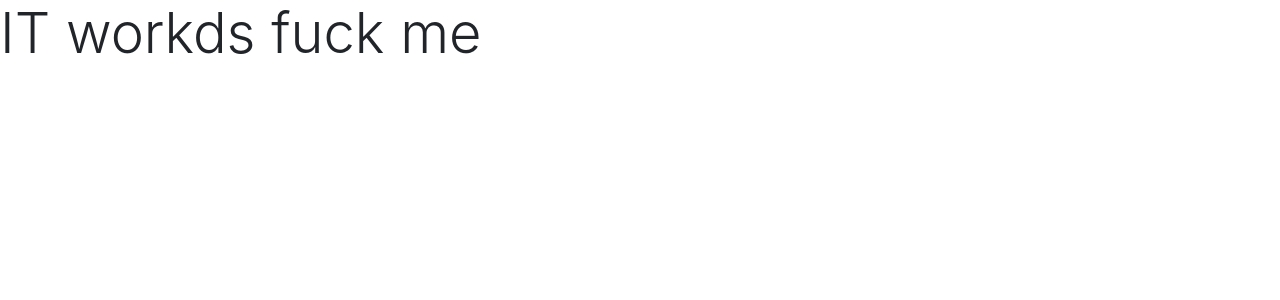
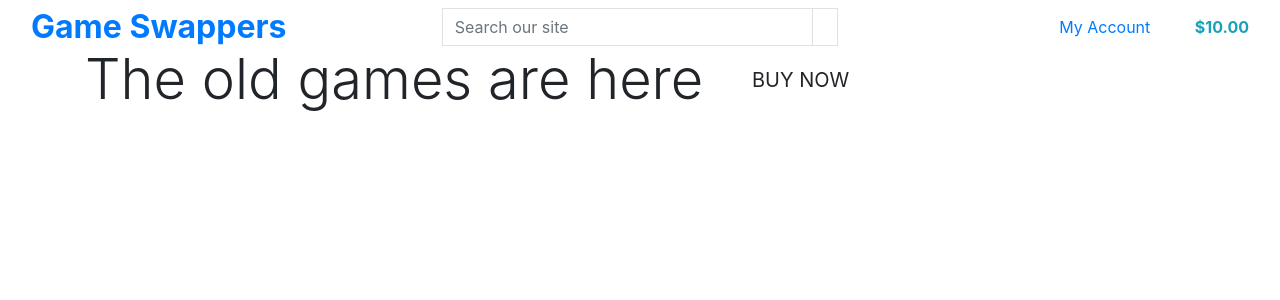
Before and after one commit to QuinnCunningham/game_swappers, a Django app: template home/templates/home/index.html in a window 1280 px wide. Shown: the top 300 px of the page. Run offline with Django 3.2, Linux system fonts and the light colour scheme; the template is opened without the code that fills it: most values are stand-ins (such as "Sample title", 1, 10 or a date in 2020); parts of the project's set-up code (start-up, migrations or seed data) failed here and were passed over; some libraries are stand-ins or nearby versions.

Commit message:
Addded stuff

```diff
--- a/game_swappers/settings.py
+++ b/game_swappers/settings.py
@@ -11,6 +11,7 @@
 """
 
 from pathlib import Path
+import os
 
 # Build paths inside the project like this: BASE_DIR / 'subdir'.
 BASE_DIR = Path(__file__).resolve().parent.parent
@@ -148,3 +149,7 @@
 # https://docs.djangoproject.com/en/3.1/howto/static-files/
 
 STATIC_URL = '/static/'
+STATICFILES_DIRS = (os.path.join(BASE_DIR, 'static'),)
+
+MEDIA_URL ='/media/'
+MEDIA_ROOT = os.path.join(BASE_DIR, 'media')
--- a/game_swappers/urls.py
+++ b/game_swappers/urls.py
@@ -15,9 +15,11 @@
 """
 from django.contrib import admin
 from django.urls import path , include
+from django.conf import settings
+from django.conf.urls.static import static
 
 urlpatterns = [
     path('admin/', admin.site.urls),
     path('accounts/', include('allauth.urls')),
     path('', include('home.urls')),
-]
+]+ static(settings.MEDIA_URL, document_root=settings.MEDIA_ROOT)
--- a/home/templates/home/index.html
+++ b/home/templates/home/index.html
@@ -1,8 +1,35 @@
 {% extends "base.html" %}
 {% load static %}
 
+{% block page_header %}
+    <div class="container header-container">
+        <div class="row">
+            <div class="col"></div>
+        </div>
+    </div>
+{% endblock %}
+
 {% block content %}
 
-<h1 class =" display-4 text-succes"> IT workds fuck me </h1>
+    <div class="container h-100">
+        <div class="row h-100">
+            <div class=" col-7 my-auto">
+
+            <h1 class="display-4 logo-font text-black">
+                The old games are here
+            </h1>
+            </div>
+            <div class="my-5">
+                <h4>
+                    <a href="" class="shop-now-button btn btn-lg rounded-0 text-uppercase py-3"> Buy Now</a>
+                </h4>
+
+
+            </div>
+
+        </div>
+
+
+    </div>
 
 {% endblock %}
--- a/home/urls.py
+++ b/home/urls.py
@@ -4,5 +4,5 @@
 from . import views
 
 urlpatterns = [
-    path('' views.index, name='home')
+    path('', views.index, name='home')
 ]
--- a/templates/base.html
+++ b/templates/base.html
@@ -30,7 +30,67 @@
         <title>Game Swappers {% block extra_title %} {% endblock %}</title>
     </head>
     <body>
-        <header class="container-fluid fixed-top "></header>
+        <header class="container-fluid fixed-top">
+        <div class="row">
+            <div class="col-12 col-lg-4 my-auto py-1 py-lg-0 text-center text-lg-left">
+                <a href="{% url 'home' %}" class="nav-link main-logo-link">
+                    <h2 class="logo-font text-black my-0"><strong>Game Swappers</strong></h2>
+                </a>
+            </div>
+            <div class="col-12 col-lg-4 my-auto py-1 py-lg-0">
+                <form method="GET" action="">
+                    <div class="input-group w-100">
+                        <input class="form-control border border-black rounded-0" type="text" name="q" placeholder="Search our site">
+                        <div class="input-group-append">
+                            <button class="form-control btn btn-black border border-black rounded-0" type="submit">
+                                <span class="icon">
+                                    <i class="fas fa-search"></i>
+                                </span>
+                            </button>
+                        </div>
+                    </div>
+                </form>
+            </div>
+            <div class="col-12 col-lg-4 my-auto py-1 py-lg-0">
+                <ul class="list-inline list-unstyled text-center text-lg-right my-0">
+                    <li class="list-inline-item dropdown">
+                        <a class="text-black nav-link" href="#" id="user-options" data-toggle="dropdown" aria-haspopup="true" aria-expanded="false">
+                            <div class="text-center">
+                                <div><i class="fas fa-user fa-lg"></i></div>
+                                <p class="my-0">My Account</p>
+                            </div>
+                        </a>
+                        <div class="dropdown-menu border-0" aria-labelledby="user-options">
+                            {% if request.user.is_authenticated %}
+                                {% if request.user.is_superuser %}
+                                    <a href="" class="dropdown-item">Product Management</a>
+                                {% endif %}
+                                <a href="" class="dropdown-item">My Profile</a>
+                                <a href="{% url 'account_logout' %}" class="dropdown-item">Logout</a>
+                            {% else %}
+                                <a href="{% url 'account_signup' %}" class="dropdown-item">Register</a>
+                                <a href="{% url 'account_login' %}" class="dropdown-item">Login</a>
+                            {% endif %}
+                        </div>
+                    </li>
+                    <li class="list-inline-item">
+                        <a class="{% if grand_total %}text-info font-weight-bold{% else %}text-black{% endif %} nav-link" href="">
+                            <div class="text-center">
+                                <div><i class="fas fa-shopping-bag fa-lg"></i></div>
+                                <p class="my-0">
+                                    {% if grand_total %}
+                                        ${{ grand_total|floatformat:2 }}
+                                    {% else %}
+                                        $0.00
+                                    {% endif %}
+                                </p>
+                            </div>
+                        </a>
+                    </li>
+                </ul>
+            </div>
+        </div>
+    </header>
 
         {% if messages %}
             <div class="message-container"></div>
```
Also changed, not shown: static/css/base.css (added, +81 -0 lines), media/R6S_Wallpaper-01_1920x1080.jpg (added).
